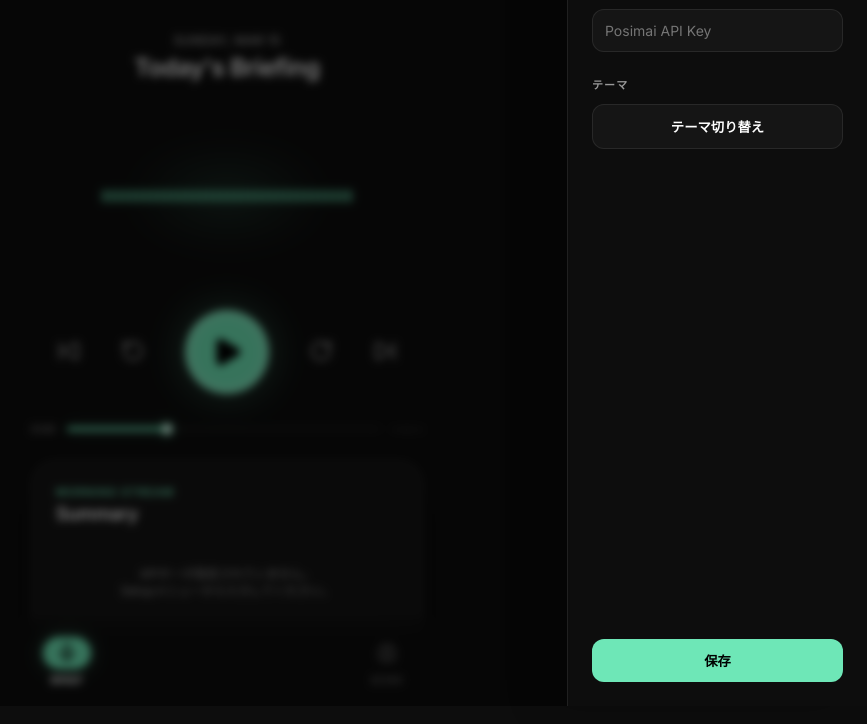
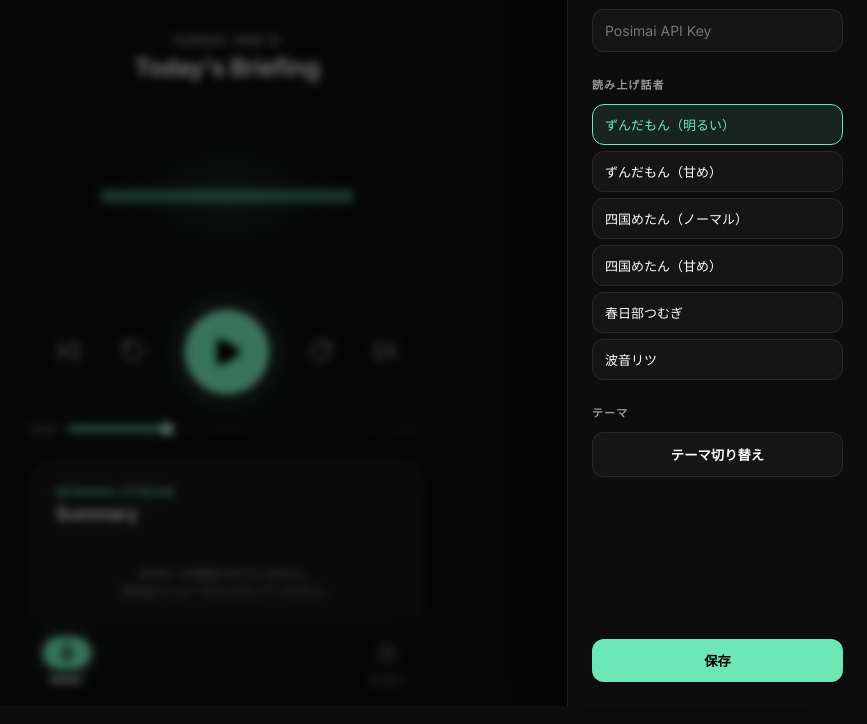
Before and after one commit to posimai/posimai-daily, a website: page index.html in a window 1280 px wide. Both pictures are taken after a click on the button "SETUP". Shown: the part 94-818 px from the top of the page, without its empty margins (413-1280 px from the left). Drawn offline with nearby package versions, Linux system fonts and the light colour scheme.

Commit message:
fix: bump SW cache v2, cache:no-store for articles, TTS speaker selector

```diff
--- a/index.html
+++ b/index.html
@@ -530,6 +530,26 @@
         }
 
         .overlay.active { opacity: 1; pointer-events: all; }
+
+        .speaker-btn {
+            width: 100%;
+            padding: 10px 12px;
+            background: var(--surface);
+            border: 1px solid var(--border);
+            border-radius: var(--radius);
+            color: var(--text);
+            font-family: inherit;
+            font-size: 13px;
+            text-align: left;
+            cursor: pointer;
+            transition: all 0.15s;
+        }
+        .speaker-btn:hover { background: var(--surface-bright); }
+        .speaker-btn.active {
+            border-color: var(--accent);
+            color: var(--accent);
+            background: var(--accent-bg);
+        }
     </style>
 </head>
 <body>
@@ -622,6 +642,18 @@
     </div>
 
     <div class="settings-section">
+        <span class="settings-label">読み上げ話者</span>
+        <div id="speakerBtns" style="display:flex; flex-direction:column; gap:6px;">
+            <button class="speaker-btn" data-id="1">ずんだもん（明るい）</button>
+            <button class="speaker-btn" data-id="3">ずんだもん（甘め）</button>
+            <button class="speaker-btn" data-id="0">四国めたん（ノーマル）</button>
+            <button class="speaker-btn" data-id="2">四国めたん（甘め）</button>
+            <button class="speaker-btn" data-id="8">春日部つむぎ</button>
+            <button class="speaker-btn" data-id="13">波音リツ</button>
+        </div>
+    </div>
+
+    <div class="settings-section">
         <span class="settings-label">テーマ</span>
         <button class="settings-btn" id="themeToggle" style="background: var(--surface); color: var(--text); border: 1px solid var(--border);">
             テーマ切り替え
@@ -686,7 +718,7 @@
     // 優先: Synology VOICEVOX API → フォールバック: ブラウザ Web Speech API
 
     const TTS_API = 'https://posimai-lab.tail72e846.ts.net/brain/api/tts';
-    const TTS_SPEAKER = 1; // VOICEVOX 話者ID (1: ずんだもん ノーマル)
+    let TTS_SPEAKER = parseInt(localStorage.getItem('posimai-daily-speaker') || '1', 10);
 
     // Play/Pause State
     const playBtn = document.getElementById('playBtn');
@@ -854,7 +886,8 @@
 
             // Correct API: Synology Brain API (Latest Articles)
             const response = await fetch('https://posimai-lab.tail72e846.ts.net/brain/api/articles', {
-                headers: headers
+                headers: headers,
+                cache: 'no-store'
             });
 
             if (response.status === 401) {
@@ -922,10 +955,24 @@
     const saveSettings = document.getElementById('saveSettings');
     const apiKeyInput = document.getElementById('apiKeyInput');
 
+    function updateSpeakerUI() {
+        document.querySelectorAll('.speaker-btn').forEach(btn => {
+            btn.classList.toggle('active', parseInt(btn.dataset.id) === TTS_SPEAKER);
+        });
+    }
+
+    document.querySelectorAll('.speaker-btn').forEach(btn => {
+        btn.addEventListener('click', () => {
+            TTS_SPEAKER = parseInt(btn.dataset.id);
+            updateSpeakerUI();
+        });
+    });
+
     function openSettings() {
         settingsPanel.classList.add('open');
         overlay.classList.add('active');
         apiKeyInput.value = localStorage.getItem('posimai-daily-apikey') || '';
+        updateSpeakerUI();
     }
 
     function closeSettingsPanel() {
@@ -948,6 +995,7 @@
         const newKey = apiKeyInput.value.trim();
         if (newKey) localStorage.setItem('posimai-daily-apikey', newKey);
         else localStorage.removeItem('posimai-daily-apikey');
+        localStorage.setItem('posimai-daily-speaker', String(TTS_SPEAKER));
         closeSettingsPanel();
         fetchBriefing();
     });
--- a/sw.js
+++ b/sw.js
@@ -1,4 +1,4 @@
-const CACHE_NAME = 'posimai-daily-v1';
+const CACHE_NAME = 'posimai-daily-v2';
 const ASSETS = [
   '/',
   '/index.html',
```
